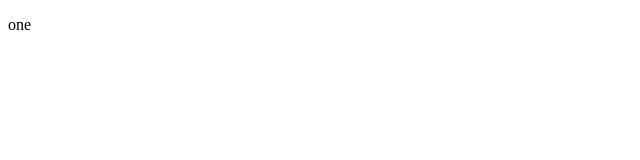
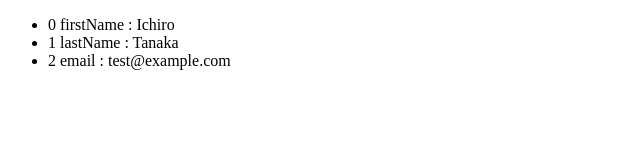
Before and after one commit to AzukipanWebStudio/OC-Vuejs, a plain HTML site: page index.html in a window 1280 px wide. Shown: the whole page, without its empty margins (0-640 px from the left). Drawn offline with nearby package versions, Linux system fonts and the light colour scheme.

Commit message:
v-for object

```diff
--- a/app.js
+++ b/app.js
@@ -2,6 +2,10 @@ const { createApp } = Vue;
 
 createApp({
   data: () => ({
-    number: 1,
+    confirmation: {
+      firstName: "Ichiro",
+      lastName: "Tanaka",
+      email: "test@example.com",
+    },
   }),
 }).mount("#app");
--- a/index.html
+++ b/index.html
@@ -8,9 +8,11 @@
   </head>
   <body>
     <div id="app">
-      <p v-if="number === 1">one</p>
-      <p v-else-if="number === 2">two</p>
-      <p v-else>not found</p>
+      <ul>
+        <li v-for="(value, name, index) in confirmation">
+          {{ index }} {{ name }} : {{ value }}
+        </li>
+      </ul>
     </div>
 
     <script src="https://unpkg.com/vue@3.2.45"></script>
```
